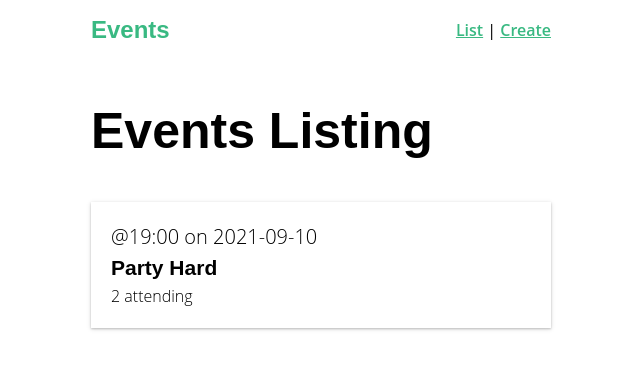
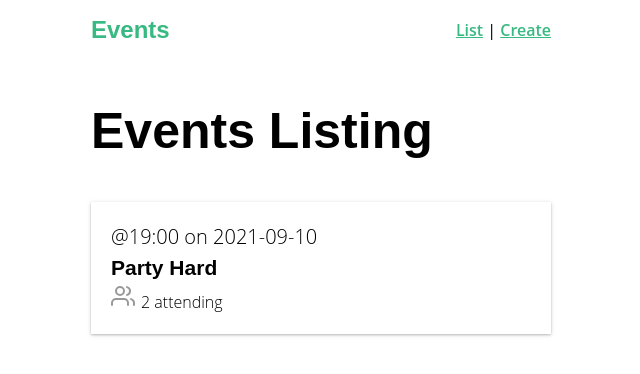
Before and after one commit to JessPG/realworld-vuetutorial, a Vue app: page / in a window 1280 px wide. Shown: the top 374 px of the page, without its empty margins (319-959 px from the left). Built offline with nearby package versions, Linux system fonts and the light colour scheme.

Commit message:
tutorial 7

```diff
--- a/package.json
+++ b/package.json
@@ -9,6 +9,8 @@
   },
   "dependencies": {
     "core-js": "^3.6.5",
+    "feather-icons": "^4.28.0",
+    "lodash": "^4.17.21",
     "vue": "^2.6.11",
     "vue-router": "^3.2.0",
     "vuex": "^3.4.0"
--- /dev/null
+++ b/src/components/BaseIcon.vue
@@ -0,0 +1,48 @@
+<template>
+  <div class="icon-wrapper" v-html="svg"></div>
+</template>
+
+<script>
+import feather from "feather-icons";
+export default {
+  // props can be an array or a dictionary (if typed)
+  props: {
+    name: String,
+    width: {
+      type: [Number, String],
+      default: 24,
+    },
+    height: {
+      type: [Number, String],
+      default: 24,
+    },
+  },
+  computed: {
+    svg() {
+      return feather.icons[this.name].toSvg({
+        class: "icon",
+        width: this.width,
+        height: this.height,
+      });
+    },
+  },
+};
+</script>
+
+<style scoped>
+.icon-wrapper {
+  display: inline-flex;
+  align-items: center;
+  color: rgba(0, 0, 0, 0.4);
+  font-size: 1rem;
+  font-weight: 600;
+  margin-right: 6px;
+}
+.icon {
+  stroke: currentColor;
+  stroke-width: 2;
+  stroke-linecap: round;
+  stroke-linejoin: round;
+  fill: none;
+}
+</style>
--- a/src/components/EventCard.vue
+++ b/src/components/EventCard.vue
@@ -6,6 +6,7 @@
     <div class="event-card -shadow">
       <span class="eyebrow">@{{ event.time }} on {{ event.date }}</span>
       <h4 class="title">{{ event.title }}</h4>
+      <base-icon name="users"></base-icon>
       <span>{{ event.attendees.length }} attending</span>
     </div>
   </router-link>
--- a/src/main.js
+++ b/src/main.js
@@ -2,6 +2,31 @@
 import App from "./App.vue";
 import router from "./router";
 import store from "./store";
+import upperFirst from "lodash/upperFirst";
+import camelCase from "lodash/camelCase";
+
+// Register a component globally (always above new Vue instance)
+
+// Automatic import globally (install lodash dependency)
+// Importing components named BaseXXXX.vue/js
+const requireComponent = require.context(
+  "./components",
+  false,
+  /Base[A-Z]\w+\.(vue|js)$/
+);
+requireComponent.keys().forEach((fileName) => {
+  const componentConfig = requireComponent(fileName);
+
+  const componentName = upperFirst(
+    camelCase(fileName.replace(/^\.\/(.*)\.\w+$/, "$1"))
+  );
+
+  Vue.component(componentName, componentConfig.default || componentConfig);
+});
+
+// Manual import globally
+// import BaseIcon from "./components/BaseIcon.vue";
+// Vue.component("BaseIcon", BaseIcon);
 
 Vue.config.productionTip = false;
 
--- a/src/views/EventList.vue
+++ b/src/views/EventList.vue
@@ -8,6 +8,7 @@
 </template>
 
 <script>
+// BaseIcon is imported globally in main.js, so no needed to import here
 import EventCard from "../components/EventCard.vue";
 export default {
   components: {
```
Also changed, not shown: 1 other file (tests, documents, lock files or other folders).
